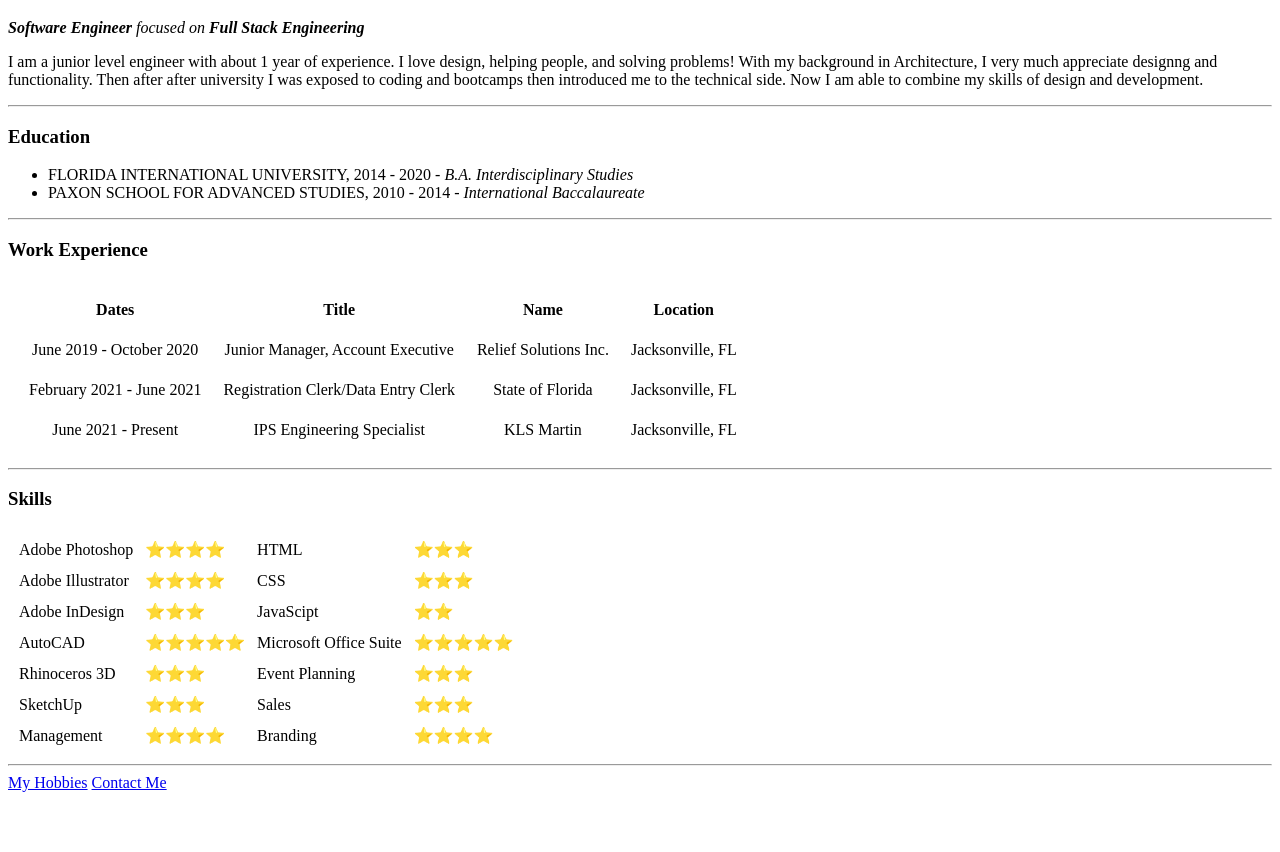
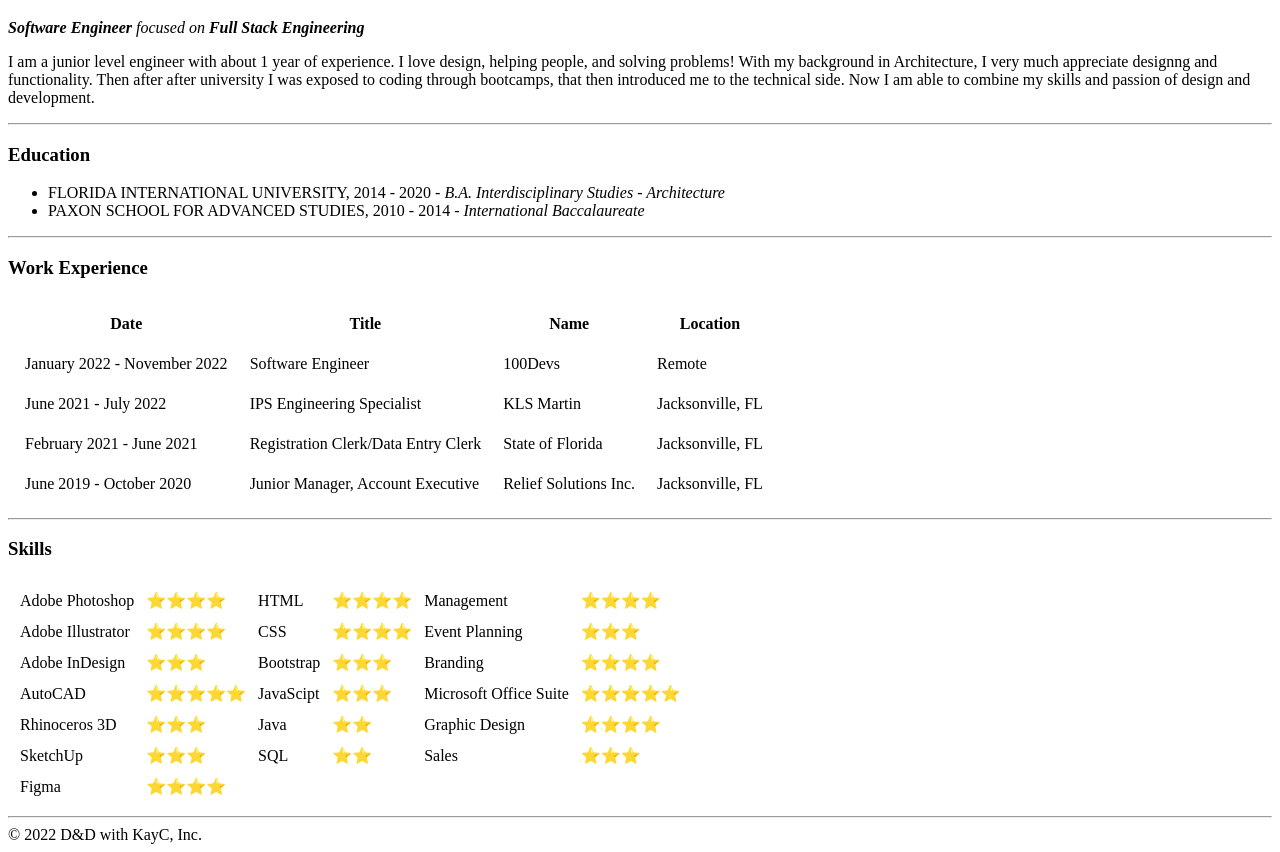
Before and after one commit to Kaylalittle-dev/CV, a plain HTML site: page index.html in a window 1280 px wide. Shown: the part 462-1314 px from the top of the page. Before the commit the page ends 1262 px from the top, so only its background shows below. Drawn offline with Linux system fonts and the light colour scheme.

Commit message:
removed links solely cv

```diff
--- a/index.html
+++ b/index.html
@@ -1,3 +1,4 @@
+
 <!DOCTYPE html>
 
 </html>
@@ -5,25 +6,26 @@
 <head>
   <meta charset="utf-8">
   <title>Kayla's Personal Site</title>
+  <link rel="stylesheet" href="css/styles.css">
 </head>
 
 <body>
-  <img src="KaylaLittlecircled.png" alt="Kayla's profile picture.">
+  <img class="profile-pic" src="KaylaLittlecircled.png" alt="Kayla's profile picture.">
   <h1>Kayla Little</h1>
-  <p><em><strong>Software Engineer</strong> focused on <strong>Full Stack Engineering</strong></em></p>
-  <p>I am a junior level engineer with about 1 year of experience. I love design, helping people, and solving problems! With my background in Architecture, I very much appreciate designng and functionality. Then after after university I was exposed to coding and bootcamps then introduced me to the technical side. Now I am able to combine my skills of design and development. </p>
+  <p class="heading-title"><em><strong>Software Engineer</strong> focused on <strong>Full Stack Engineering</strong></em></p>
+  <p>I am a junior level engineer with about 1 year of experience. I love design, helping people, and solving problems! With my background in Architecture, I very much appreciate designng and functionality. Then after after university I was exposed to coding through bootcamps, that then introduced me to the technical side. Now I am able to combine my skills and passion of design and development. </p>
   <hr>
   <h3>Education</h3>
   <ul>
-    <li>FLORIDA INTERNATIONAL UNIVERSITY, 2014 - 2020 - <em>B.A. Interdisciplinary Studies</em></li>
+    <li>FLORIDA INTERNATIONAL UNIVERSITY, 2014 - 2020 - <em>B.A. Interdisciplinary Studies - Architecture</em></li>
     <li>PAXON SCHOOL FOR ADVANCED STUDIES, 2010 - 2014 - <em>International Baccalaureate</em></li>
   </ul>
   <hr>
   <h3>Work Experience</h3>
-   <table cellspacing=20>
+   <table class="work-table" cellspacing="12 " cellpadding="5, 10">
      <thead>
        <tr>
-         <th>Dates</th>
+         <th>Date</th>
          <th>Title</th>
          <th>Name</th>
          <th>Location</th>
@@ -31,73 +33,92 @@
      </thead>
     <tbody>
       <tr>
-        <td align=center>June 2019 - October 2020</td>
-        <td align=center>Junior Manager, Account Executive</td>
-        <td align=center>Relief Solutions Inc.</td>
-        <td align=center>Jacksonville, FL</td>
+        <td>January 2022 - November 2022</td>
+        <td>Software Engineer</td>
+        <td>100Devs</td>
+        <td>Remote</td>
       </tr>
       <tr>
-        <td align=center>February 2021 - June 2021</td>
-        <td align=center>Registration Clerk/Data Entry Clerk</td>
-        <td align=center>State of Florida</td>
-        <td align=center>Jacksonville, FL</td>
+        <td>June 2021 - July 2022</td>
+        <td>IPS Engineering Specialist</td>
+        <td>KLS Martin</td>
+        <td>Jacksonville, FL</td>
       </tr>
       <tr>
-        <td align=center>June 2021 - Present</td>
-        <td align=center>IPS Engineering Specialist</td>
-        <td align=center>KLS Martin</td>
-        <td align=center>Jacksonville, FL</td>
+        <td>February 2021 - June 2021</td>
+        <td>Registration Clerk/Data Entry Clerk</td>
+        <td>State of Florida</td>
+        <td>Jacksonville, FL</td>
       </tr>
+      <tr>
+        <td>June 2019 - October 2020</td>
+        <td>Junior Manager, Account Executive</td>
+        <td>Relief Solutions Inc.</td>
+        <td>Jacksonville, FL</td>
+      </tr>
+
     </tbody>
    </table>
   <hr>
   <h3>Skills</h3>
-  <table cellspacing=10>
+  <table class="skills-table" cellspacing=12 cellpadding="0 0 0 5">
     <tr>
         <td>Adobe Photoshop</td>
         <td>⭐⭐⭐⭐</td>
         <td>HTML</td>
-        <td>⭐⭐⭐</td>
+        <td>⭐⭐⭐⭐</td>
+        <td>Management</td>
+        <td>⭐⭐⭐⭐</td>
     </tr>
     <tr>
       <td>Adobe Illustrator</td>
       <td>⭐⭐⭐⭐</td>
       <td>CSS</td>
+      <td>⭐⭐⭐⭐</td>
+      <td>Event Planning</td>
       <td>⭐⭐⭐</td>
     </tr>
     <tr>
         <td>Adobe InDesign</td>
         <td>⭐⭐⭐</td>
-        <td>JavaScipt</td>
-        <td>⭐⭐</td>
+        <td>Bootstrap</td>
+        <td>⭐⭐⭐</td>
+        <td>Branding</td>
+        <td>⭐⭐⭐⭐</td>
     </tr>
     <tr>
       <td>AutoCAD</td>
       <td>⭐⭐⭐⭐⭐</td>
+      <td>JavaScipt</td>
+      <td>⭐⭐⭐</td>
       <td>Microsoft Office Suite</td>
       <td>⭐⭐⭐⭐⭐</td>
     </tr>
     <tr>
       <td>Rhinoceros 3D</td>
       <td>⭐⭐⭐</td>
-      <td>Event Planning</td>
-      <td>⭐⭐⭐</td>
+      <td>Java</td>
+      <td>⭐⭐</td>
+      <td>Graphic Design</td>
+      <td>⭐⭐⭐⭐</td>
     </tr>
     <tr>
       <td>SketchUp</td>
       <td>⭐⭐⭐</td>
+      <td>SQL</td>
+      <td>⭐⭐</td>
       <td>Sales</td>
       <td>⭐⭐⭐</td>
     </tr>
     <tr>
-      <td>Management</td>
+      <td>Figma</td>
       <td>⭐⭐⭐⭐</td>
-      <td>Branding</td>
-      <td>⭐⭐⭐⭐</td>
+
     </tr>
   </table>
   <hr>
-  <a href="hobbies.html">My Hobbies</a>
-  <a href="contactMe.html">Contact Me</a>
 </body>
 </html>
+<footer>
+  © 2022 D&D with KayC, Inc.
+</footer>
```
